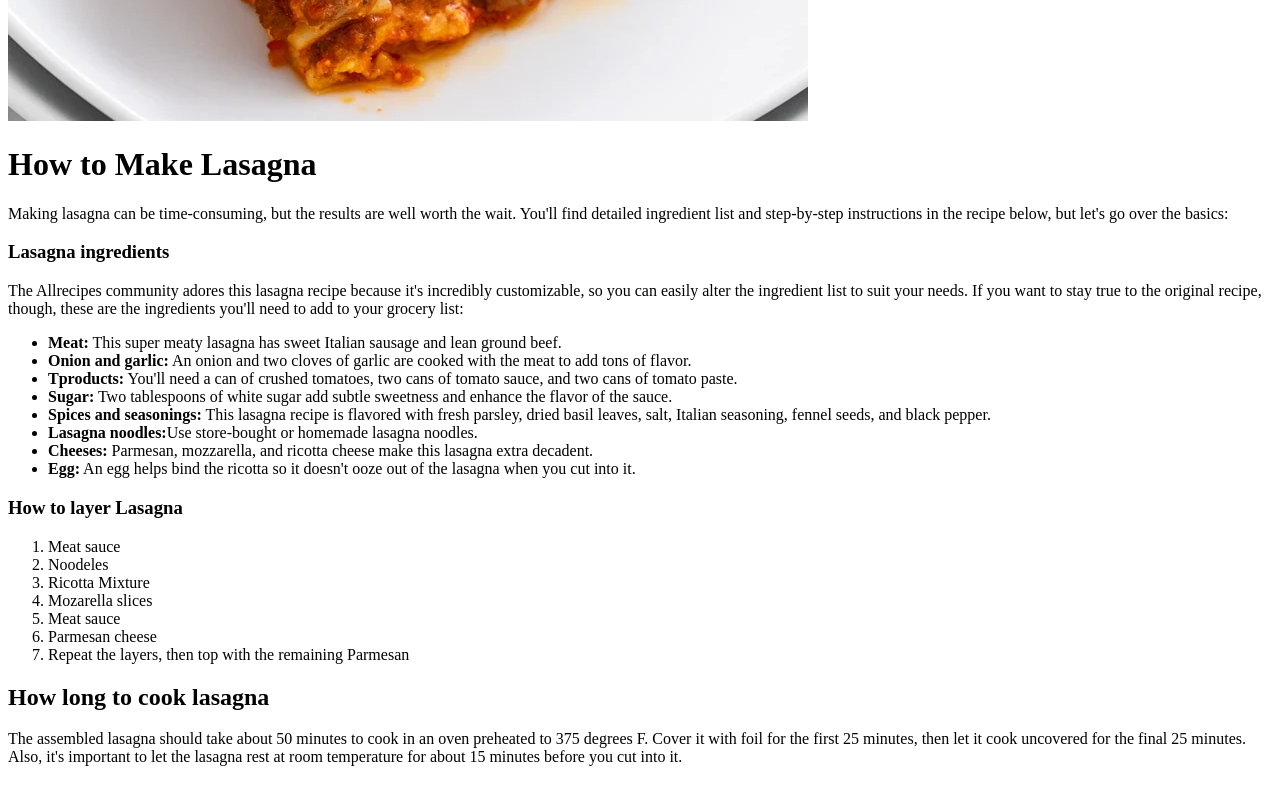
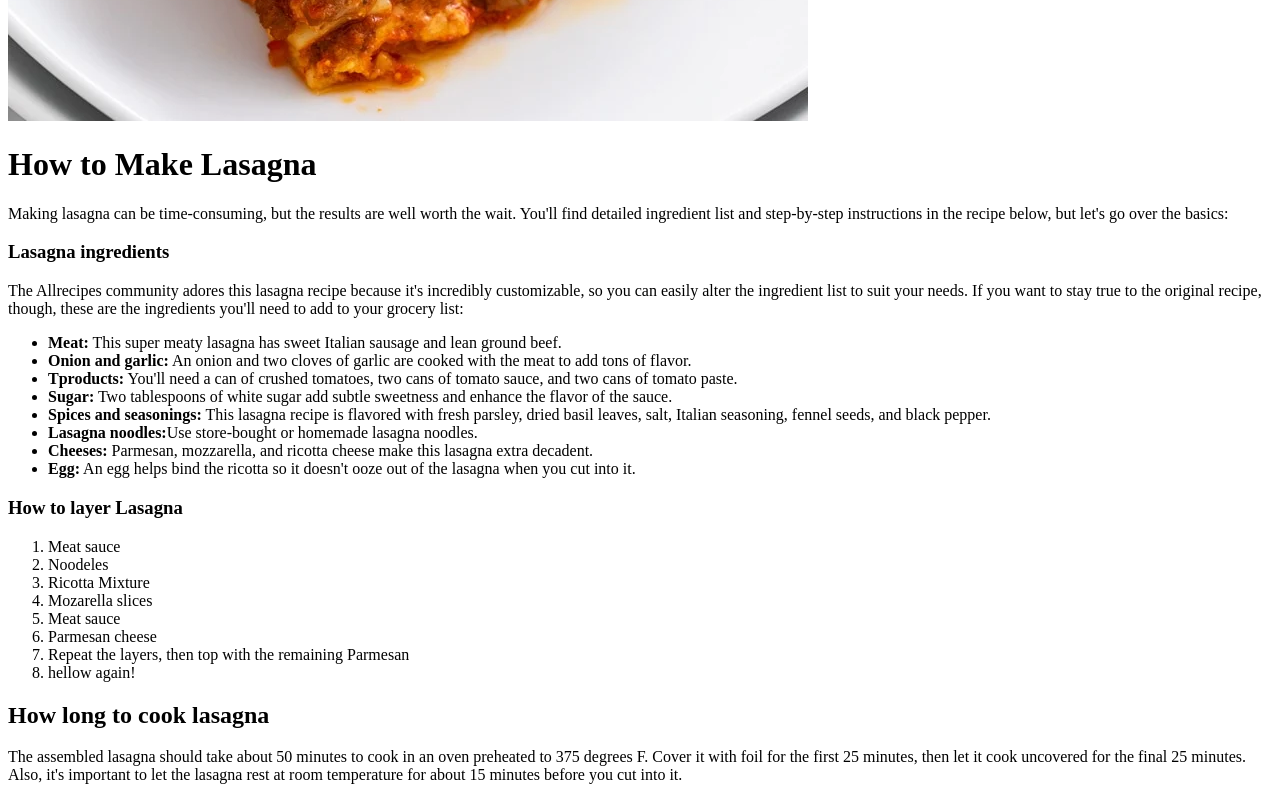
Before and after one commit to Gogsy/odin-recipes, a plain HTML site: page recepies/lasagna.html in a window 1280 px wide. Shown: the part 559-1359 px from the top of the page. Drawn offline with Linux system fonts and the light colour scheme.

Commit message:
just test for push

```diff
--- a/recepies/lasagna.html
+++ b/recepies/lasagna.html
@@ -36,6 +36,7 @@
         <li>Meat sauce</li>
         <li>Parmesan cheese</li>
         <li>Repeat the layers, then top with the remaining Parmesan</li>
+        <li>hellow again!</li>
     </ol>
 
     <h2>How long to cook lasagna</h2>
```
